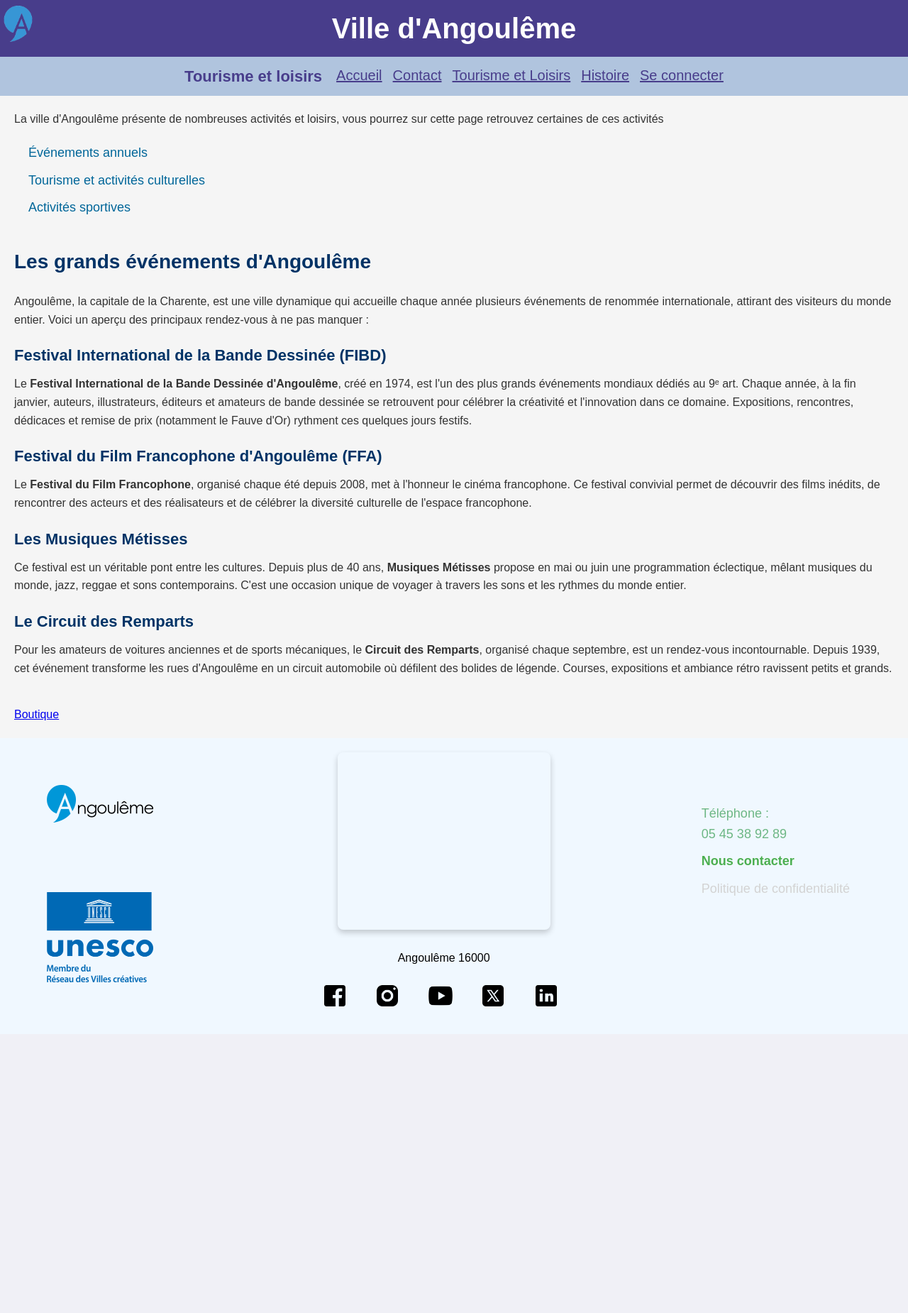
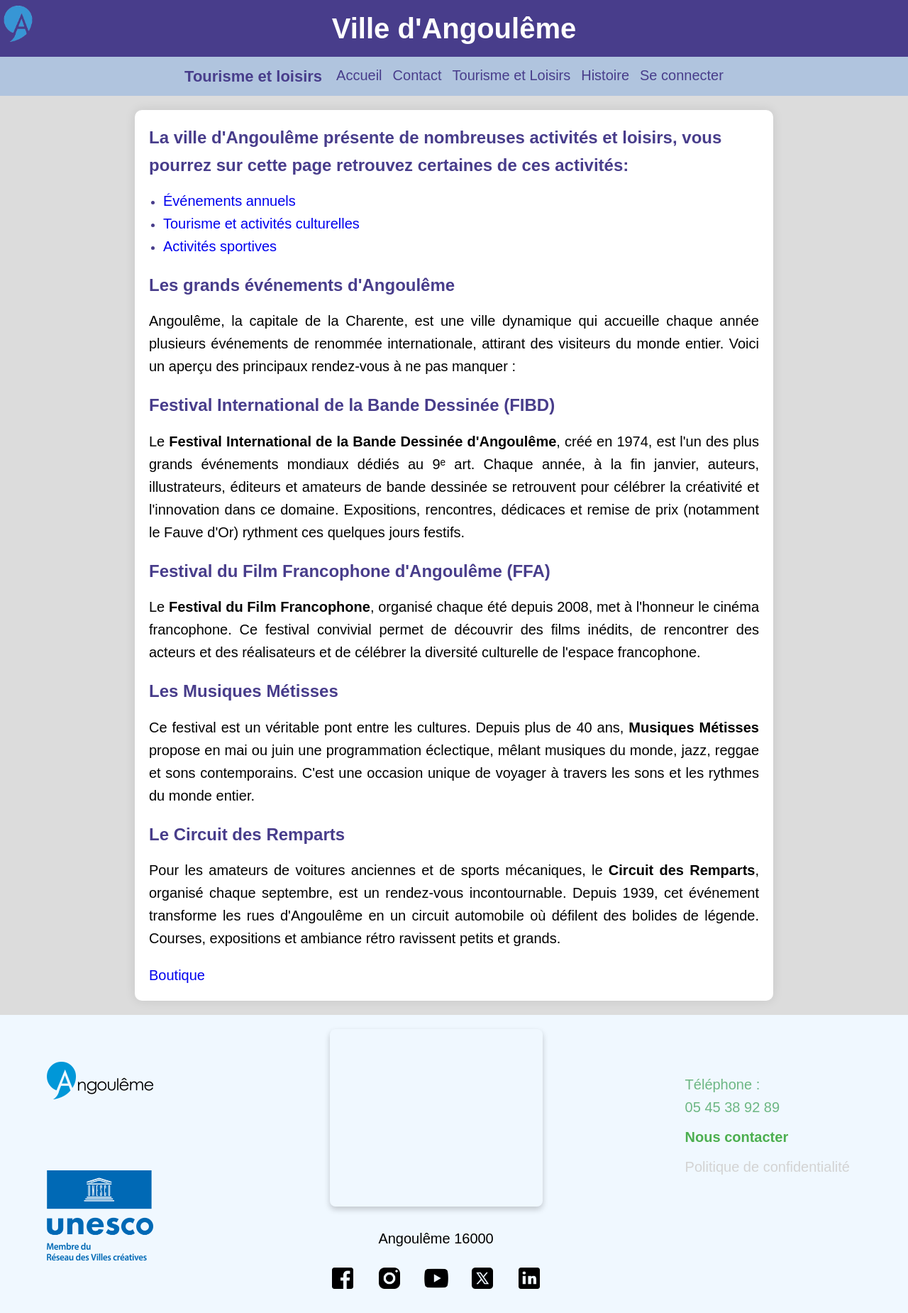
Before and after one commit to NohanM1008/Projet-web-semestre-1-site-angoul-me, a PHP site: page /html/loisirs.html in a window 1280 px wide. Shown: the whole page at 71% size. Before the commit the page ends 1418 px from the top, so only its background shows below. Run offline with PHP 8.4, Linux system fonts and the light colour scheme; grey boxes are pictures that could not be loaded.

Commit message:
loisir css temp

```diff
--- a/css/loisirs.css
+++ b/css/loisirs.css
@@ -1,116 +1,75 @@
-/* --- Global Styles --- */
+:root {
+    --bleufonce: darkslateblue;
+    --bleuclair: lightsteelblue;
+    --blanc: white;
+    --gris: gainsboro;
+    --noir: black;
+}
+
 * {
+    box-sizing: border-box;
+    font-family: 'Franklin Gothic Medium', 'Arial Narrow', Arial, sans-serif;
+    text-decoration: none;
+    font-size: 20px;
     margin: 0;
     padding: 0;
-    box-sizing: border-box;
-    font-family: Arial, sans-serif;
 }
 
 body {
-    background-color: #f5f5f5;
-    color: #333;
+    background-color: var(--gris);
+    color: var(--noir);
     line-height: 1.6;
 }
 
 main {
+    background-color: var(--blanc);
     padding: 20px;
+    margin: 20px auto;
+    max-width: 900px;
+    box-shadow: 0 0 15px rgba(0, 0, 0, 0.1);
+    border-radius: 10px;
 }
 
-section {
-    margin-bottom: 40px;
-}
-
-section h2 {
-    font-size: 28px;
-    margin-bottom: 20px;
-    color: #003366;
-}
-
-section p {
-    font-size: 16px;
+main h1 {
+    font-size: 32px;
+    color: var(--bleufonce);
+    text-align: center;
     margin-bottom: 20px;
 }
 
-ul {
-    list-style: none;
-    padding-left: 20px;
+main h2, main h3 {
+    color: var(--bleufonce);
+    margin-bottom: 15px;
+    font-size: 24px;
 }
 
-ul li {
-    font-size: 18px;
-    margin: 10px 0;
-}
-
-ul li a {
-    color: #006699;
-    text-decoration: none;
-}
-
-ul li a:hover {
-    text-decoration: underline;
-}
-
-article {
+main p {
+    text-align: justify;
     margin-bottom: 20px;
 }
 
-article h3 {
-    font-size: 22px;
-    color: #003366;
+main ul {
+    list-style: disc;
+    margin-left: 20px;
+    margin-bottom: 20px;
 }
 
-article p {
-    font-size: 16px;
-    margin-top: 10px;
+main ul li {
+    font-size: 18px;
+    color: var(--bleufonce);
 }
 
-/* --- Social Media Icons --- */
-.logos a {
-    margin-right: 10px;
-}
-
-.logos img {
-    width: 30px;
-    height: auto;
-    transition: transform 0.3s;
-}
-
-.logos img:hover {
-    transform: scale(1.1);
-}
-
-/* --- Google Map --- */
-.carte iframe {
-    width: 100%;
-    max-width: 600px;
-    height: 350px;
-    border: 0;
-}
-
-/* --- Responsive Styles --- */
 @media (max-width: 768px) {
-    header {
-        flex-direction: column;
-        text-align: center;
+    main {
+        margin: 10px;
     }
 
-    .footer-gauche,
-    .footer-centre,
-    .footer-droite {
-        width: 100%;
-        margin-bottom: 20px;
+    nav ul {
+        flex-direction: column;
+        align-items: center;
     }
 
-    .logos {
-        display: flex;
-        justify-content: center;
+    nav ul li {
+        margin: 10px 0;
     }
 }
-
-ul.infos1 {
-    list-style: none;
-}
-
-ul.infos1 li {
-    margin: 10px 0;
-}
--- a/html/loisirs.html
+++ b/html/loisirs.html
@@ -24,7 +24,7 @@
         </nav>
         <main>
             <section>
-                <p>La ville d'Angoulême présente de nombreuses activités et loisirs, vous pourrez sur cette page retrouvez certaines de ces activités</p>
+                <h2>La ville d'Angoulême présente de nombreuses activités et loisirs, vous pourrez sur cette page retrouvez certaines de ces activités:</h2>
                 <ul>
                     <li><a href="#event">Événements annuels</a></li>
                     <li><a href="#tourisme">Tourisme et activités culturelles</a></li>
```
